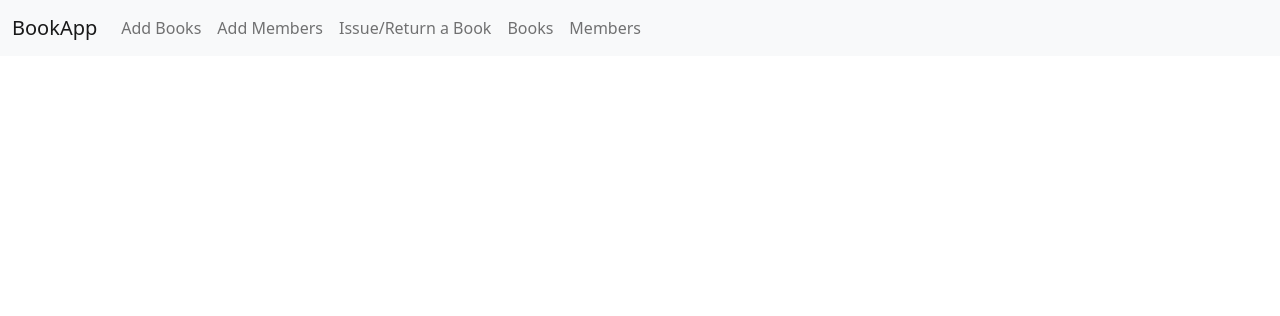
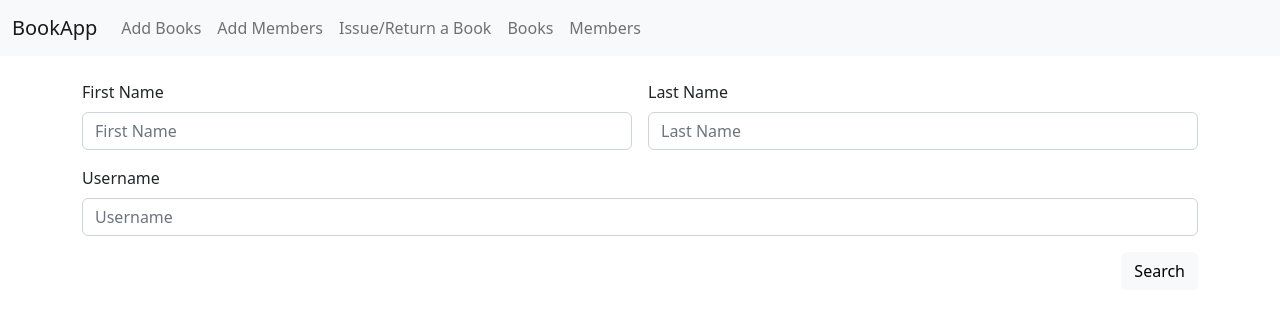
Before and after one commit to MotilalChavhan/BookApp, a Django app: page /members in a window 1280 px wide. Shown: the top 316 px of the page. Run offline with Django 4.2, Linux system fonts and the light colour scheme; some libraries are stand-ins or nearby versions.

Commit message:
feat: added members/ route and implemented search on members DB

```diff
--- a/LibraryApp/BookApp/templates/members.html
+++ b/LibraryApp/BookApp/templates/members.html
@@ -1 +1,59 @@
 {% extends "layout.html" %}
+
+{% block body %}
+
+<!-- alert message -->
+{% if messages %}
+  {% for message in messages %}
+    <div class="alert {{ message.tags }} alert-dismissible d-flex align-items-center" role="alert">
+      <div>{{ message }}</div>
+      <button type="button" class="btn-close" data-bs-dismiss="alert" aria-label="Close"></button>
+    </div>
+  {% endfor %}
+{% endif %}
+
+<form action="{% url 'members' %}" method="post" class="row g-3">
+	{% csrf_token %}
+	<div class="col-sm-6">
+	  <label class="form-label">First Name</label>
+	  <input type="text" class="form-control" name="first_name" placeholder="First Name">
+	</div>
+	<div class="col-sm-6">
+	  <label class="form-label">Last Name</label>
+	  <input type="text" class="form-control" name="last_name" placeholder="Last Name">
+	</div>
+	<div class="col-sm-12">
+	  <label class="form-label">Username</label>
+	  <input type="text" class="form-control" name="username" placeholder="Username">
+	</div>
+	<div class="d-flex justify-content-end">
+		<button type="submit" class="btn btn-light">Search</button>
+	</div>
+</form>
+<br>
+{% if members %}
+<table class="table table-striped shadow">
+	<thead>
+    <tr>
+    	<th scope="col">ID</th>
+      <th scope="col">First Name</th>
+      <th scope="col">Last Name</th>
+      <th scope="col">Username</th>
+      <th scope="col">Email</th>
+    </tr>
+  </thead>
+  <tbody>
+    {% for member in members %}
+    <tr>
+    	<td>{{ member.id }}</td>
+      <td>{{ member.first_name }}</td>
+      <td>{{ member.last_name }}</td>
+      <td>{{ member.username }}</td>
+      <td>{{ member.email }}</td>
+    </tr>
+    {% endfor %}
+  </tbody>
+</table>
+{% endif %}
+
+{% endblock %}
--- a/LibraryApp/BookApp/views.py
+++ b/LibraryApp/BookApp/views.py
@@ -245,4 +245,30 @@ def books(request):
 	return render(request, "books.html")
 
 def members(request):
+	if request.method == "POST":
+		first_name = request.POST['first_name'].strip()
+		last_name = request.POST['last_name'].strip()
+		username = request.POST['username'].strip()
+
+		# Checking if any field is blank
+		if len(first_name) == 0 and len(last_name) == 0 and len(username) == 0 and len(email) == 0:
+			messages.error(request, "Don't leave the fields blank.")
+			return render(request, "members.html")
+
+		# storing all the records in books
+		try:
+			members = Member.objects.filter(first_name__icontains=first_name, last_name__icontains=last_name, username__icontains=username)
+		except IntegrityError:
+			messages.error(request, "Internal server error. Try again!")
+			return render(request, "members.html")
+
+		# if no books exists in the database for the entered query
+		if len(members) == 0:
+			messages.warning(request, "Book doesn't exist in the database.")
+			return render(request, "members.html")
+
+		return render(request, "members.html", {
+			"members" : members
+		})
+
 	return render(request, "members.html")
```
